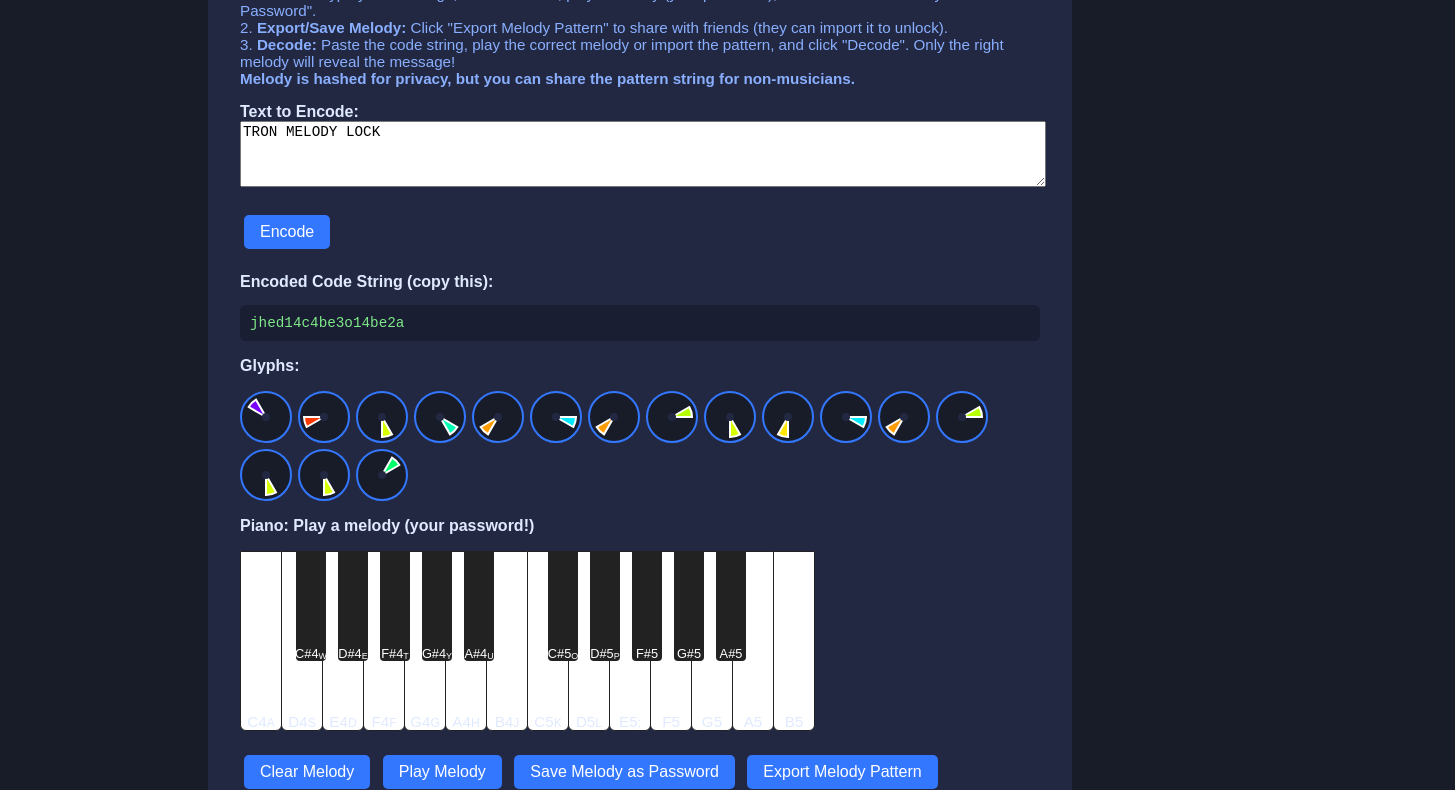
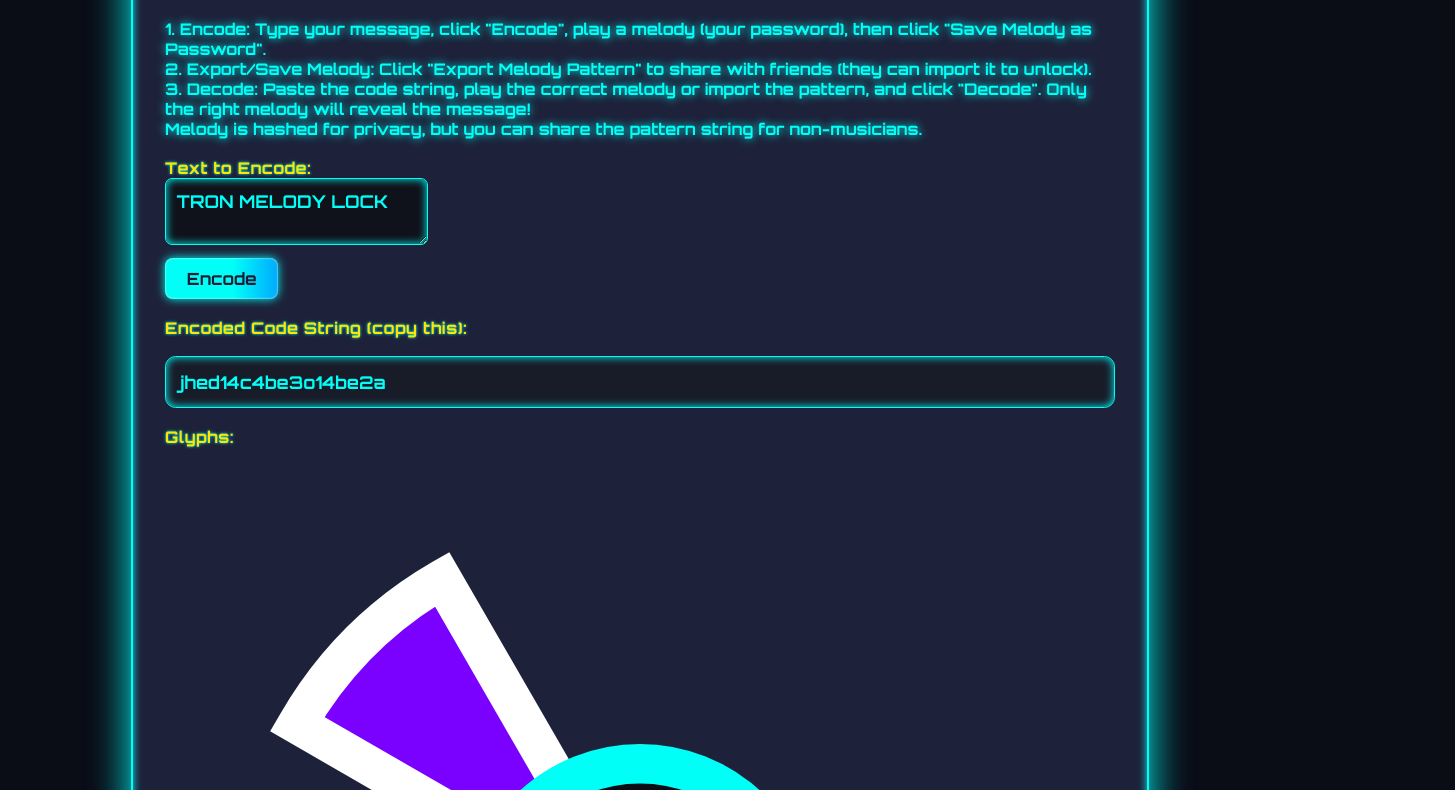
Before and after one commit to dno-luigi/tron, a plain HTML site: page index.html in a window 1280 px wide. Shown: the part 159-949 px from the top of the page, 1455 px wide, since content can reach past the window. Drawn offline with Linux system fonts and the light colour scheme.

Commit message:
Update index.html
more tron. always more.

```diff
--- a/index.html
+++ b/index.html
@@ -3,46 +3,142 @@
 <head>
   <meta charset="UTF-8" />
   <title>Cipher: Piano Melody Password (Export/Import)</title>
+  <link href="https://fonts.googleapis.com/css?family=Orbitron:wght@700&display=swap" rel="stylesheet">
   <style>
-    body { font-family: sans-serif; background: #181c29; color: #e0eaff; }
-    .main { max-width: 800px; margin: 2em auto; padding: 2em; background: #222842; border-radius: 1em; }
-    textarea { width: 100%; min-height: 60px; font-size: 1.1em; }
-    .glyphs { display: flex; gap: 6px; flex-wrap: wrap; margin-top: 1em; }
-    .glyph-svg { background: #181c29; border-radius: 50%; border: 2px solid #3377ff; width: 48px; height: 48px; }
-    .controls { margin: 1em 0; }
-    button { background: #3377ff; color: #fff; border: none; border-radius: 5px; padding: 0.5em 1em; margin: 0.5em 0.25em; font-size: 1em; cursor: pointer; }
-    button:disabled { background: #444; }
-    .label { font-weight: bold; margin-top: 1em; display: block; }
-    .outbox { background: #151829; padding: 1em; border-radius: 0.5em; margin-top: 1em; }
-    .info { font-size: 0.95em; color: #8aafff; margin-bottom: 1em;}
-    .codebox { background: #1a1e33; color: #7ee787; font-family: monospace; font-size: 1.1em; padding: 0.7em; border-radius: 0.4em; margin: 1em 0; }
-    .piano-container { position: relative; width: 735px; margin: 1em 0; }
-    .piano { display: flex; position: relative; z-index: 1; }
+    body {
+      font-family: 'Orbitron', Arial, sans-serif;
+      background: #0a0c16;
+      color: #00fff7;
+      margin: 0;
+    }
+    .main {
+      max-width: 950px;
+      margin: 2em auto;
+      padding: 2.5em 2em;
+      background: linear-gradient(135deg, #1d223a 95%, #04f1f8 100%);
+      border-radius: 1.5em;
+      box-shadow: 0 0 40px #00fff7, 0 0 8px #0ff7fb inset;
+      border: 2px solid #00fff7;
+    }
+    h1 {
+      color: #00fff7;
+      text-shadow: 0 0 18px #00fff7, 0 0 2px #fff;
+      font-size: 2.2em;
+      margin-bottom: 1em;
+    }
+    textarea, input[type="text"] {
+      background: #10121b;
+      border: 1px solid #00fff7;
+      color: #00fff7;
+      border-radius: 7px;
+      font-size: 1.1em;
+      padding: 0.6em;
+      font-family: 'Orbitron', monospace;
+      margin-bottom: 0.5em;
+      box-shadow: 0 0 8px #00fff7 inset;
+    }
+    button {
+      background: linear-gradient(90deg, #00fff7 60%, #00aaff 100%);
+      color: #1a1e33;
+      border: none;
+      border-radius: 8px;
+      padding: 0.6em 1.3em;
+      font-size: 1.05em;
+      font-family: 'Orbitron', Arial, sans-serif;
+      cursor: pointer;
+      box-shadow: 0 0 10px #00fff7, 0 0 2px #fff inset;
+      transition: background 0.2s, color 0.2s, box-shadow 0.2s;
+    }
+    button:disabled {
+      background: #122;
+      color: #444;
+      box-shadow: none;
+    }
+    button:hover:not(:disabled) {
+      background: #01e0d7;
+      color: #fff;
+      box-shadow: 0 0 18px #00fff7;
+    }
+    .label {
+      font-weight: 700;
+      margin-top: 1.2em;
+      display: block;
+      color: #ffe600;
+      letter-spacing: 0.03em;
+      text-shadow: 0 0 3px #00fff7;
+    }
+    .codebox, .export-box {
+      background: #181c29;
+      color: #00fff7;
+      font-family: 'Orbitron', monospace;
+      font-size: 1.1em;
+      padding: 0.8em;
+      border-radius: 0.6em;
+      margin: 1em 0;
+      border: 1.5px solid #00fff7;
+      box-shadow: 0 0 8px #00fff7 inset;
+    }
+    .piano-container {
+      position: relative;
+      width: 1270px;
+      margin: 1em 0;
+      background: #131622;
+      border-radius: 1em;
+      box-shadow: 0 0 22px #00fff7, 0 0 4px #00fff7 inset;
+      padding: 1em 0;
+      overflow-x: auto;
+    }
+    .piano {
+      display: flex;
+      position: relative;
+      z-index: 1;
+    }
     .white-key {
-      width: 42px; height: 180px; border: 1px solid #222; background: #fff; margin-right: -1px;
-      border-radius: 0 0 6px 6px; position: relative; z-index: 1; display: flex; align-items: flex-end; justify-content: center; font-size: 0.95em;
+      width: 42px; height: 180px; border: 1px solid #00fff7; background: #0a0c16; margin-right: -1px;
+      border-radius: 0 0 10px 10px; position: relative; z-index: 1; display: flex; align-items: flex-end; justify-content: center;
+      font-size: 1em;
       cursor: pointer; box-sizing: border-box;
+      box-shadow: 0 0 14px #00fff7;
+      color: #00fff7;
+      transition: background 0.15s;
     }
-    .white-key.active { background: #7ee787; }
+    .white-key.active { background: #00fff7; color: #0a0c16; }
     .black-key {
-      width: 30px; height: 110px; background: #222; position: absolute; z-index: 2; top: 0;
-      margin-left: -15px; border-radius: 0 0 4px 4px; display: flex; align-items: flex-end; justify-content: center; font-size: 0.8em;
-      color: #fff; cursor: pointer; box-sizing: border-box;
+      width: 30px; height: 110px; background: #051119; position: absolute; z-index: 2; top: 0;
+      margin-left: -15px; border-radius: 0 0 6px 6px; display: flex; align-items: flex-end; justify-content: center;
+      font-size: 0.9em;
+      color: #00fff7; cursor: pointer; box-sizing: border-box;
+      box-shadow: 0 0 10px #00fff7;
+      border: 1.5px solid #00fff7;
+      transition: background 0.15s;
     }
-    .black-key.active { background: #f89; }
-    .melodybar { margin: 0.5em 0; min-height: 24px; }
-    .melodynote { display: inline-block; padding: 2px 6px; margin-right: 2px; background: #333; border-radius: 4px; color: #fff; font-family: monospace; font-size: 1em; }
-    .melodynote.playing { background: #7ee787; color: #222842; }
-    .melody-controls { margin-bottom: 0.5em; }
-    .success { color: #7ee787; font-weight: bold; margin-top: 1em; }
+    .black-key.active { background: #00fff7; color: #222; }
+    .melodynote {
+      display: inline-block; padding: 2px 7px; margin-right: 2px; background: #00fff7;
+      border-radius: 4px; color: #0a0c16; font-family: 'Orbitron', monospace; font-size: 1em; box-shadow: 0 0 8px #00fff7;
+    }
+    .melodynote.playing { background: #ffe600; color: #0a0c16; }
+    .outbox {
+      background: #181c29;
+      padding: 1.2em;
+      border-radius: 0.7em;
+      margin-top: 1.5em;
+      border: 1.5px solid #00fff7;
+      box-shadow: 0 0 8px #00fff7;
+    }
+    .info {
+      font-size: 1em;
+      color: #00fff7;
+      margin-bottom: 1.2em;
+      text-shadow: 0 0 8px #00fff7;
+    }
+    .success { color: #00fff7; font-weight: bold; margin-top: 1em; text-shadow: 0 0 6px #00fff7; }
     .fail { color: #ff3700; font-weight: bold; margin-top: 1em; }
-    .export-box { background: #1a1e33; color: #ffe600; font-family: monospace; font-size: 1em; padding: 0.5em; border-radius: 0.4em; margin: 0.5em 0; cursor: pointer; }
-    .import-group { margin: 0.8em 0; }
-    input[type="text"].import { width: 290px; font-size: 1em; }
-    .hash-flex { display: flex; align-items: center; gap: 0.5em; margin-top: 0.5em;}
-    #copyHashBtn { background: #7ee787; color: #222; font-size: 0.95em; padding: 0.2em 0.7em; }
-    #copyHashBtn:hover { background: #ffe600; }
-    .hash-label { font-size: 0.99em; color: #ffe600; }
+    .hash-label { color: #ffe600; }
+    #copyHashBtn { background: #ffe600; color: #0a0c16; }
+    #copyHashBtn:hover { background: #00fff7; color: #222; }
+    ::-webkit-scrollbar-thumb { background: #00fff7; border-radius: 8px; }
+    ::-webkit-scrollbar { width: 8px; background: #161b28; }
   </style>
 </head>
 <body>
@@ -65,7 +161,7 @@
     <div class="glyphs" id="glyphsDisplay"></div>
 
     <span class="label">Piano: Play a melody (your password!)</span>
-    <div class="piano-container">
+    <div class="piano-container" id="pianoContainer1">
       <div class="piano" id="piano"></div>
     </div>
     <div class="melody-controls">
@@ -87,7 +183,7 @@
       <span class="label">Paste Encoded Code String to Decode:</span>
       <textarea id="decodeInput" placeholder="Paste code here"></textarea>
       <span class="label">Piano: Play the correct melody (password) to unlock:</span>
-      <div class="piano-container">
+      <div class="piano-container" id="pianoContainer2">
         <div class="piano" id="piano2"></div>
       </div>
       <div class="melody-controls">
@@ -134,7 +230,7 @@
     const largeArc = 0;
     const path = `M${cx},${cy} L${x1},${y1} A${r},${r} 0 ${largeArc},1 ${x2},${y2} Z`;
     const color = palette[pos];
-    return `<svg class="glyph-svg" data-pos="${pos}" xmlns="http://www.w3.org/2000/svg" viewBox="0 0 48 48"><path d="${path}" fill="${color}" stroke="#fff" stroke-width="2"/><circle cx="${cx}" cy="${cy}" r="4" fill="#222842"/></svg>`;
+    return `<svg class="glyph-svg" data-pos="${pos}" xmlns="http://www.w3.org/2000/svg" viewBox="0 0 48 48"><path d="${path}" fill="${color}" stroke="#fff" stroke-width="2"/><circle cx="${cx}" cy="${cy}" r="8" fill="#0a0c16" stroke="#00fff7" stroke-width="2"/></svg>`;
   }
   function encodeText(text) {
     text = text.toUpperCase();
@@ -156,17 +252,21 @@
     return result;
   }
   // --- PIANO ---
+  // Lower octave added (C3–B3), C4–B5 as before
   const pianoWhite = [
+    {m:48,l:'C3'},{m:50,l:'D3'},{m:52,l:'E3'},{m:53,l:'F3'},{m:55,l:'G3'},{m:57,l:'A3'},{m:59,l:'B3'},
     {m:60,l:'C4',k:'A'},{m:62,l:'D4',k:'S'},{m:64,l:'E4',k:'D'},
     {m:65,l:'F4',k:'F'},{m:67,l:'G4',k:'G'},{m:69,l:'A4',k:'H'},{m:71,l:'B4',k:'J'},
     {m:72,l:'C5',k:'K'},{m:74,l:'D5',k:'L'},{m:76,l:'E5',k:';'},
     {m:77,l:'F5'},{m:79,l:'G5'},{m:81,l:'A5'},{m:83,l:'B5'}
   ];
   const pianoBlack = [
-    {m:61,l:'C#4',k:'W',pos:0},{m:63,l:'D#4',k:'E',pos:1},
-    {m:66,l:'F#4',k:'T',pos:3},{m:68,l:'G#4',k:'Y',pos:4},{m:70,l:'A#4',k:'U',pos:5},
-    {m:73,l:'C#5',k:'O',pos:7},{m:75,l:'D#5',k:'P',pos:8},
-    {m:78,l:'F#5',pos:10},{m:80,l:'G#5',pos:11},{m:82,l:'A#5',pos:12}
+    {m:49,l:'C#3',pos:0},{m:51,l:'D#3',pos:1},
+    {m:54,l:'F#3',pos:3},{m:56,l:'G#3',pos:4},{m:58,l:'A#3',pos:5},
+    {m:61,l:'C#4',k:'W',pos:7},{m:63,l:'D#4',k:'E',pos:8},
+    {m:66,l:'F#4',k:'T',pos:10},{m:68,l:'G#4',k:'Y',pos:11},{m:70,l:'A#4',k:'U',pos:12},
+    {m:73,l:'C#5',k:'O',pos:14},{m:75,l:'D#5',k:'P',pos:15},
+    {m:78,l:'F#5',pos:17},{m:80,l:'G#5',pos:18},{m:82,l:'A#5',pos:19}
   ];
   function renderPiano(pianoId, melodyCb) {
     const piano = document.getElementById(pianoId);
@@ -181,8 +281,12 @@
       piano.appendChild(div);
     });
     pianoBlack.forEach(k=>{
-      const leftKey = Math.floor((k.m-60)/2)+((k.m-60)%2);
+      // Find the white key index to align black keys
+      let idx = pianoWhite.findIndex(wk => wk.m > k.m);
+      if (idx === -1) idx = pianoWhite.length - 1;
+      const leftKey = idx > 0 ? idx - 1 : 0;
       const parent = piano.children[leftKey];
+      if (!parent) return;
       const div = document.createElement('div');
       div.className = 'black-key';
       div.style.left = (leftKey*42+29)+'px';
@@ -425,7 +529,6 @@
 
   encodeInput.value = "TRON MELODY LOCK";
   showGlyphsAndCode(encodeInput.value);
-
   </script>
 </body>
 </html>
```
